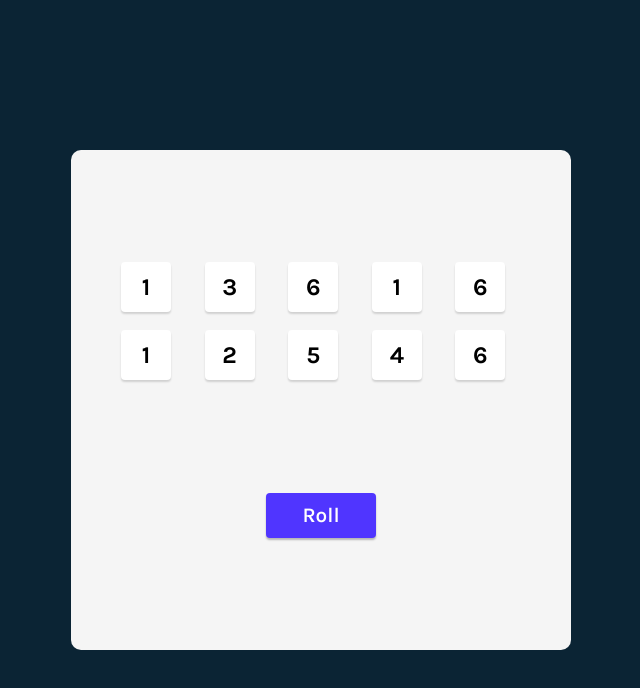
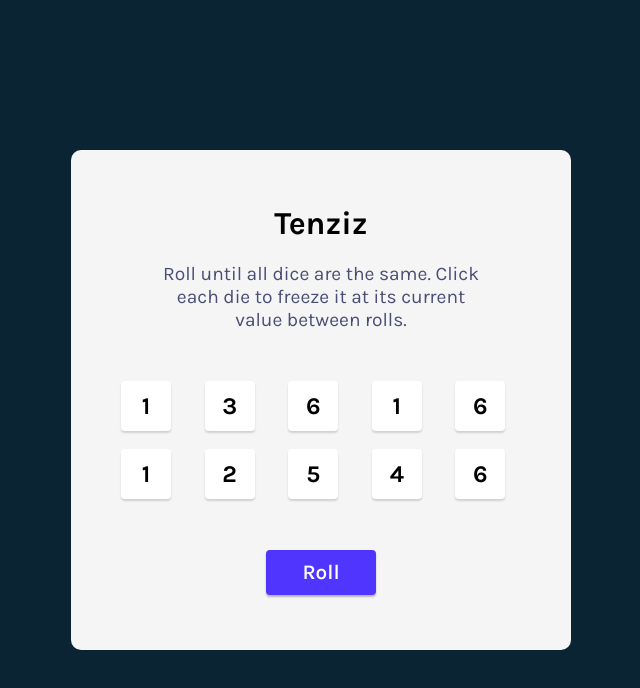
Before and after one commit to Mohammdamin-Sedaghat/Recat_Project_Bunk, a React (Vite) app in the folder Tenziz/: page / in a window 1280 px wide. Shown: the top 688 px of the page, without its empty margins (319-959 px from the left). Built offline with nearby package versions, Linux system fonts and the light colour scheme.

Commit message:
added header

```diff
--- a/Tenziz/index.css
+++ b/Tenziz/index.css
@@ -35,14 +35,35 @@ button:active {
     max-height: 500px;
 }
 
+header {
+    display: flex;
+    flex-direction: column;
+    justify-content: center;
+    align-items: center;
+    gap: 20px;
+}
+
+h1 {
+    margin: 0px;
+}
+
+p {
+    margin: 0px;
+    width: 330px;
+    text-align: center;
+    font-size: 1.2rem;
+    color: #4A4E74;
+}
+
 main {
     background-color: #F5F5F5;
     height: 100%;
     border-radius: 10px;
+    padding: 30px 0px;
 
     display: flex;
     flex-direction: column;
-    justify-content: space-evenly;
+    justify-content: space-around;
     align-items: center;
 }
 
--- a/Tenziz/src/App.jsx
+++ b/Tenziz/src/App.jsx
@@ -1,4 +1,5 @@
 import Die from "./Die"
+import Header from "./Header"
 import { useState } from "react"
 import { nanoid } from "nanoid"
 
@@ -47,6 +48,7 @@ export default function App() {
 
     return (
         <main>
+            <Header />
             <div className="die-container">
                 {dieElements}
             </div>
--- /dev/null
+++ b/Tenziz/src/Header.jsx
@@ -0,0 +1,10 @@
+export default function Header() {
+    return (
+        <header>
+            <h1>Tenziz</h1>
+            <p>
+                Roll until all dice are the same. Click each die to freeze it at its current value between rolls.
+            </p>
+        </header>
+    )
+}
```
